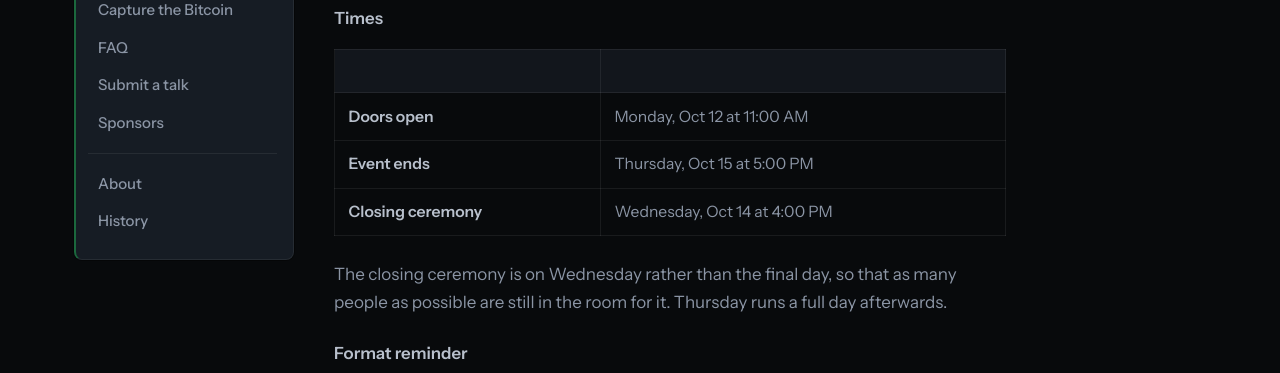
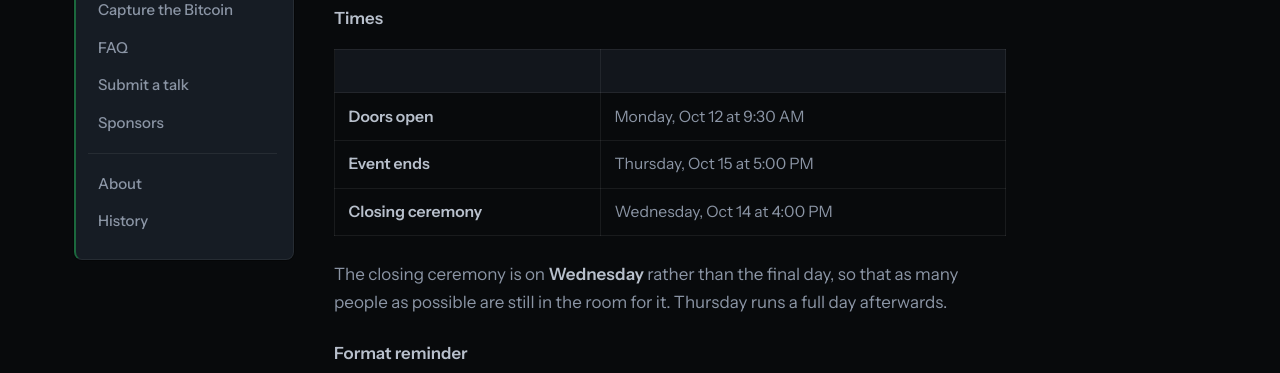
Before and after one commit to TABConf/8.tabconf.com, a Jekyll site: the page built from schedule.md, in a window 1280 px wide and 1130 px high. Shown: the part 325-698 px from the top of the window. Built offline with Jekyll 4.4.1, drawn with Linux system fonts in a browser that asks for light colours.

Commit message:
Update schedule.md
updated start time Mon from 11a to 9:30a
bolded closing ceremony is on Wed.

```diff
--- a/schedule.md
+++ b/schedule.md
@@ -15,11 +15,11 @@ TABConf’s schedule is **open source**: sessions and villages are organized in
 
 | | |
 |-------|------|
-| **Doors open** | Monday, Oct 12 at 11:00 AM |
+| **Doors open** | Monday, Oct 12 at 9:30 AM |
 | **Event ends** | Thursday, Oct 15 at 5:00 PM |
 | **Closing ceremony** | Wednesday, Oct 14 at 4:00 PM |
 
-The closing ceremony is on Wednesday rather than the final day, so that as many people as possible are still in the room for it. Thursday runs a full day afterwards.
+The closing ceremony is on **Wednesday** rather than the final day, so that as many people as possible are still in the room for it. Thursday runs a full day afterwards.
 
 ### Format reminder
 
```
